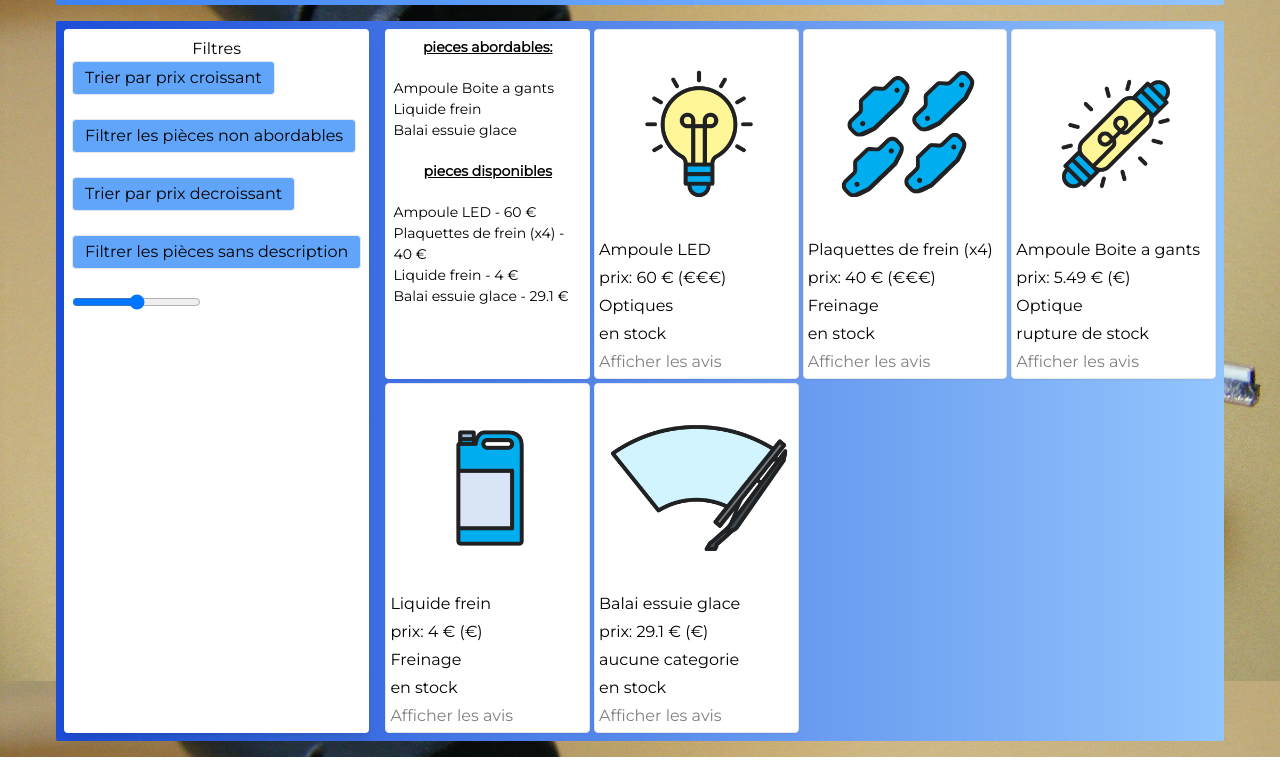
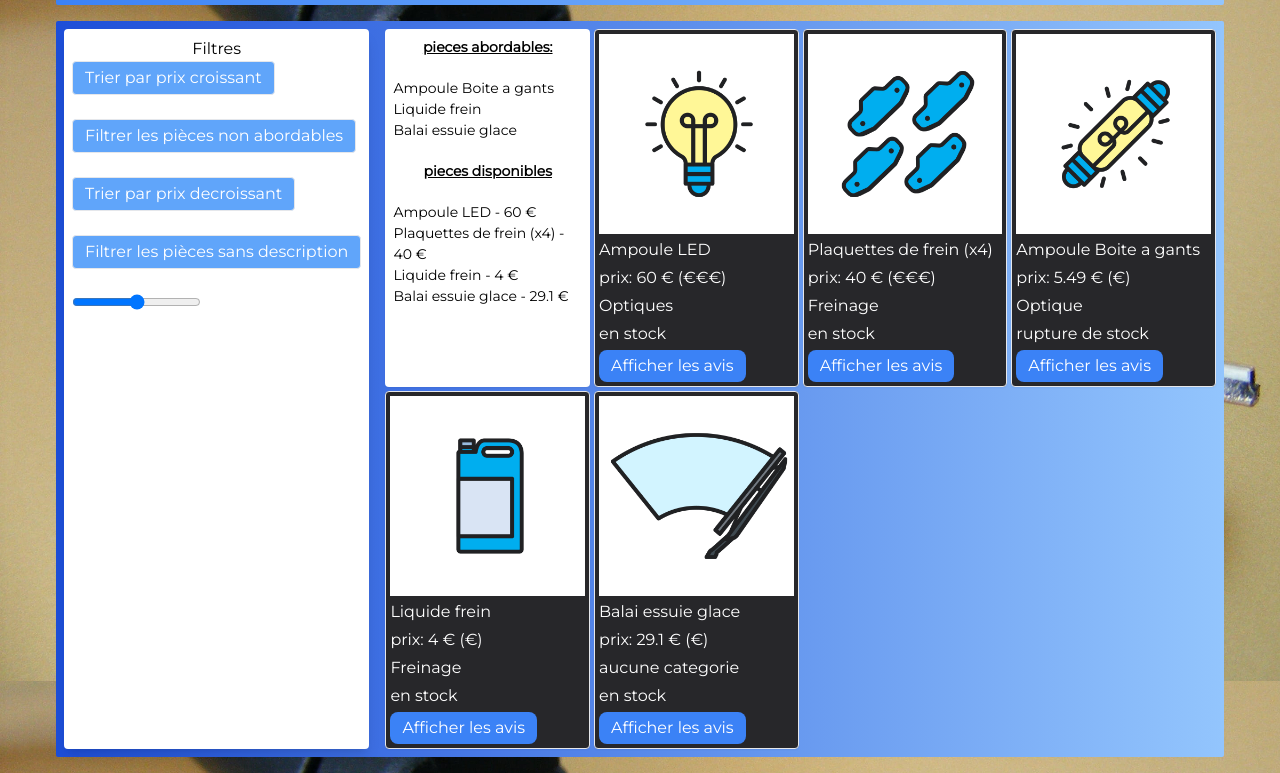
Before and after one commit to JeremySiviholya/GoodPieces, a website with bundled scripts: page public/index.html in a window 1280 px wide. Shown: the part 87-860 px from the top of the page. Built offline with nearby package versions, Linux system fonts and the light colour scheme.

Commit message:
update part css

```diff
--- a/public/pieces.js
+++ b/public/pieces.js
@@ -12,8 +12,7 @@ function genererPieces(pieces)
 
         const sectionFiches=document.querySelector('.fiches');
         const piecesElement=document.createElement('article');
-        piecesElement.style.backgroundColor='white';
-        piecesElement.style.transition='300ms';
+        piecesElement.classList.add('g')
 
         const imagePieces=document.createElement('img');
         imagePieces.src=article.image;
@@ -36,12 +35,14 @@ function genererPieces(pieces)
         const avisBouton = document.createElement("button");
         avisBouton.dataset.id = article.id;
         avisBouton.textContent = "Afficher les avis";
-        avisBouton.style.color="gray";
+        avisBouton.classList.add('f')
 
-
+        const sectionImages=document.createElement('div');
+        sectionImages.appendChild(imagePieces);
+        sectionImages.classList.add('l')
         sectionFiches.appendChild(piecesElement);
 
-        piecesElement.appendChild(imagePieces)
+        piecesElement.appendChild(sectionImages)
         piecesElement.appendChild(nomPieces);
         piecesElement.appendChild(prixPieces);
         piecesElement.appendChild(categorie);
@@ -54,6 +55,8 @@ function genererPieces(pieces)
 }
 
 genererPieces(pieces);
+
+
 
 
 const boutonTrier=document.querySelector('.btn-trier');
--- a/src/styles.css
+++ b/src/styles.css
@@ -54,12 +54,25 @@ main {
 	@apply border shadow-sm   p-[4px] rounded ;
 }
 
+.f{
+	@apply bg-blue-500 px-3 py-1 rounded-lg  hover:translate-x-1 text-white;
+}
+
+.g{
+	@apply bg-zinc-800 text-white
+}
+
+.h{
+	@apply transition duration-300;
+}
+
 .fiches article img {
 
 	display: block;
 	margin-left: auto;
 	margin-right: auto;
 	max-width: 200px;
+	@apply flex justify-center items-center
 }
 .fiches article p {
 	margin-top: 4px;
@@ -69,5 +82,9 @@ main {
 	@apply text-center
 }
 .btn{
-	@apply py-1 px-3 bg-blue-400 rounded border hover:bg-blue-300 hover:transition duration-500 flex items-center
+	@apply py-1 px-3 bg-blue-400 rounded text-white border hover:bg-blue-300 hover:transition duration-500 flex items-center
 }
+
+.l{
+	@apply bg-white
+}
```
Also changed, not shown: public/styles.css.
